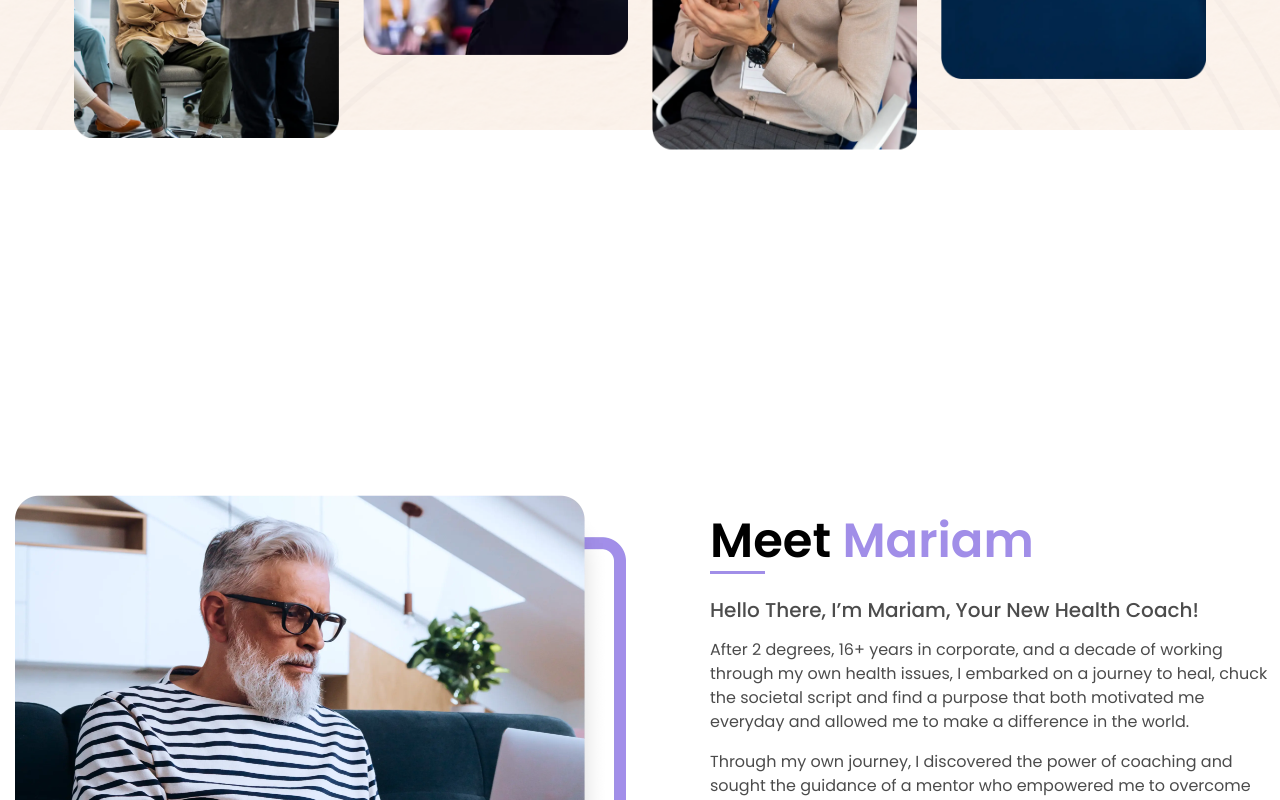
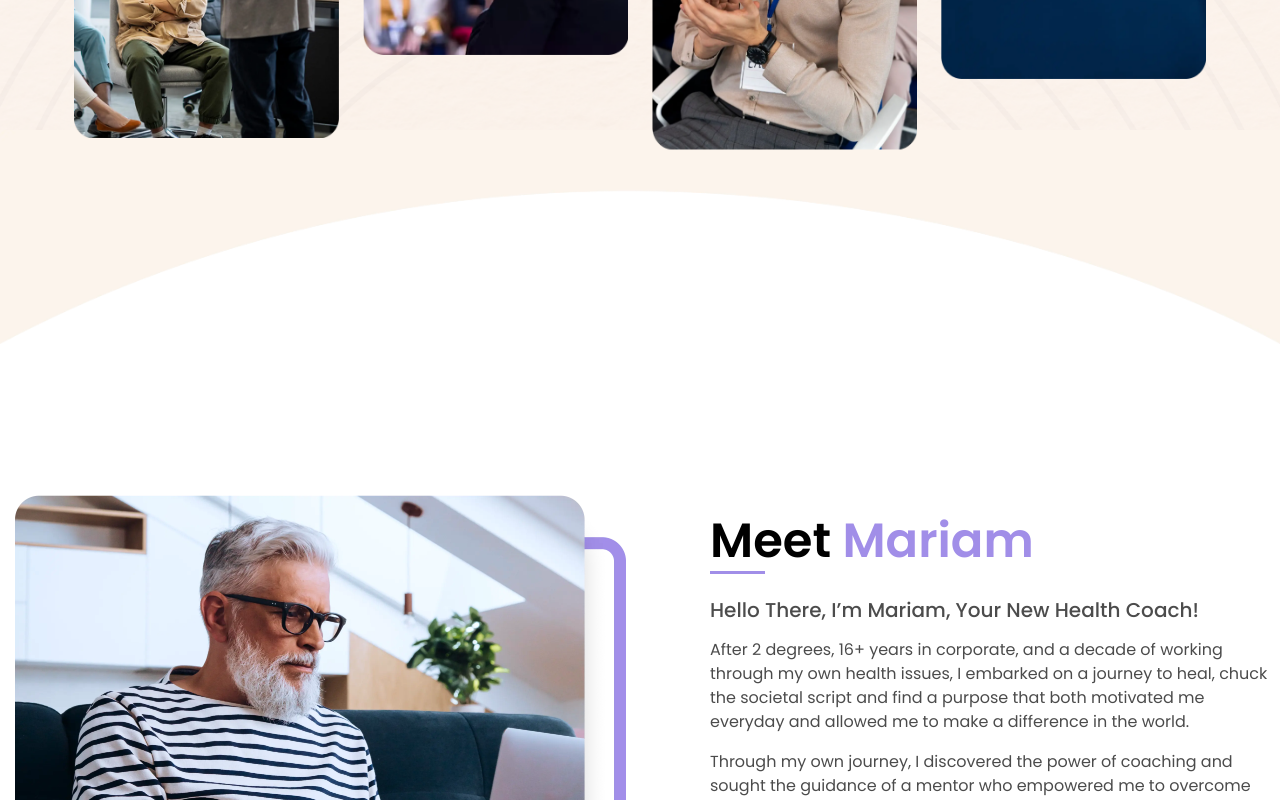
Before and after one commit to Shreya-454/wellnest, a React (Create React App) app: page / in a window 1280 px wide. Shown: the part 680-1480 px from the top of the page. Built offline with nearby package versions, Linux system fonts and the light colour scheme.

Commit message:
meet section complete

```diff
--- a/src/components/Meet.jsx
+++ b/src/components/Meet.jsx
@@ -2,9 +2,11 @@ import React from 'react'
 import meetImg from '../assets/images/webp/meetImages/meetImg.webp'
 import { CommonHeading, CommonPara } from './common/Headings'
 import qrImage from '../assets/images/webp/meetImages/qrScaner.webp'
+import meetEllipse from '../assets/images/webp/meetImages/meetEllipse.webp'
 const Meet = () => {
   return (
-    <div className=' max-w-[1440px] mx-auto pt-[365px]'>
+    <div className='relative max-w-[1440px] mx-auto pt-[365px]'>
+      <img src={meetEllipse} alt="ellipse" className='absolute top-0 left-0 right-0 w-full z-[-1]' />
       <div className="container max-w-[1314px] px-3 2xl:-translate-x-[6%]">
 <div className="flex flex-row flex-wrap -mx-3 items-center">
 <div className="lg:w-1/2 w-full flex justify-center px-3">
```
Also changed, not shown: src/assets/images/webp/meetImages/meetEllipse.webp (added).
